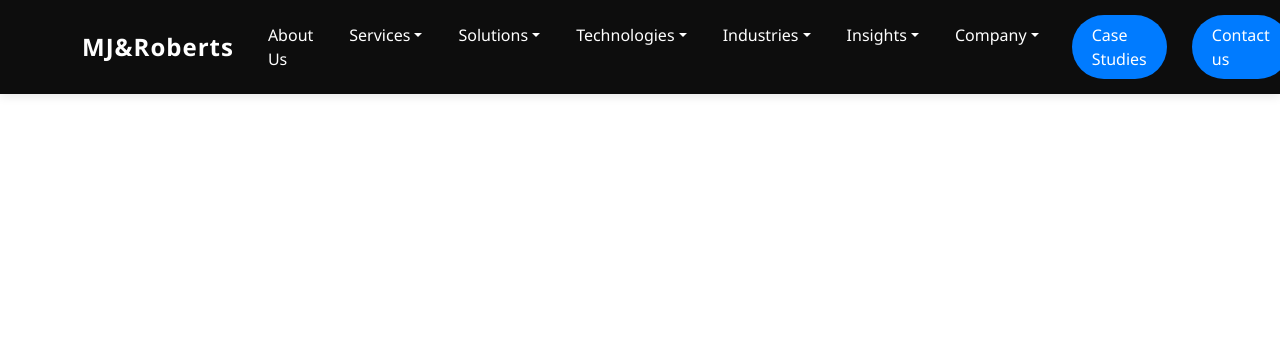
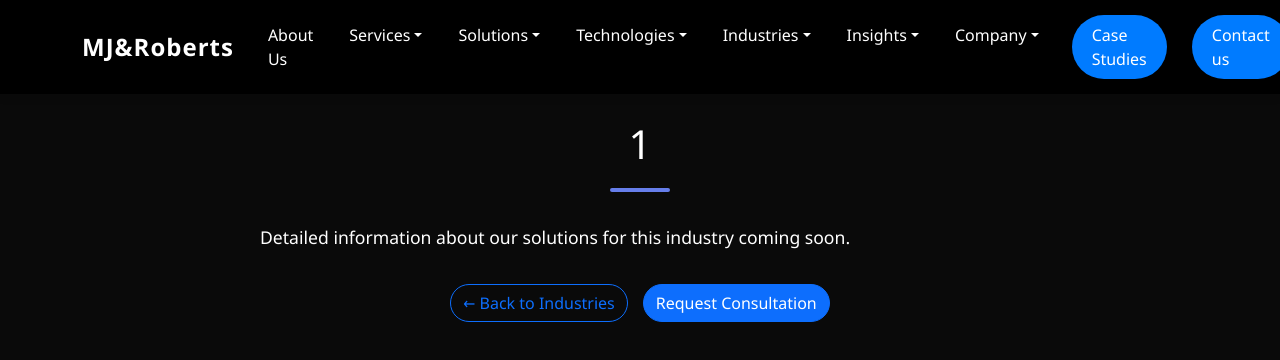
Before and after one commit to brianshitambasi/clone, a React (Create React App) app: page /industries/1 in a window 1280 px wide. Shown: the top 360 px of the page. Built offline with nearby package versions, Linux system fonts and the light colour scheme.

Commit message:
hgjjhjhgf

```diff
--- a/src/App.js
+++ b/src/App.js
@@ -1,4 +1,3 @@
-// App.js
 import React from 'react';
 import { BrowserRouter as Router, Routes, Route } from 'react-router-dom';
 import 'bootstrap/dist/css/bootstrap.min.css';
@@ -9,6 +8,7 @@ import ServicesPage from './components/ServicesPage';
 import SolutionsPage from './components/SolutionsPage';
 import TechnologiesPage from './components/TechnologiesPage';
 import IndustriesPage from './components/IndustriesPage';
+import IndustryDetail from './components/IndustryDetail';  // ADD THIS IMPORT
 import InsightsPage from './components/InsightsPage';
 import CompanyPage from './components/CompanyPage';
 import CaseStudiesPage from './components/CaseStudiesPage';
@@ -29,6 +29,7 @@ function App() {
           <Route path="/solutions" element={<SolutionsPage />} />
           <Route path="/technologies" element={<TechnologiesPage />} />
           <Route path="/industries" element={<IndustriesPage />} />
+          <Route path="/industries/:id" element={<IndustryDetail />} />  {/* ADD THIS ROUTE */}
           <Route path="/insights" element={<InsightsPage />} />
           <Route path="/company" element={<CompanyPage />} />
           <Route path="/case-studies" element={<CaseStudiesPage />} />
--- a/src/components/IndustryDetail.jsx
+++ b/src/components/IndustryDetail.jsx
@@ -1,15 +1,86 @@
 // components/IndustryDetail.jsx
 import React from 'react';
-import { Container, Button } from 'react-bootstrap';
+import { Button } from 'react-bootstrap';
 import { Link, useParams } from 'react-router-dom';
 
 const IndustryDetail = () => {
   const { id } = useParams();
+
+  const industryData = {
+    healthcare: {
+      title: 'Healthcare',
+      description: 'Our healthcare solutions include HIPAA-compliant cloud infrastructure, AI-powered diagnostic tools, electronic health records integration, telemedicine platforms, and real-time patient monitoring systems. We ensure data security while enabling cutting-edge medical technology.',
+      features: ['HIPAA Compliant Cloud', 'AI Diagnostics', 'EHR Integration', 'Telemedicine', 'Patient Monitoring']
+    },
+    finance: {
+      title: 'Finance & Insurance',
+      description: 'We provide enterprise-grade security solutions for financial institutions, including fraud detection algorithms, blockchain integration, secure payment gateways, and regulatory compliance tools for fintech and insurance companies.',
+      features: ['Fraud Detection', 'Blockchain Integration', 'Secure Payments', 'Regulatory Compliance', 'Risk Assessment']
+    },
+    manufacturing: {
+      title: 'Manufacturing & Retail',
+      description: 'Transform your manufacturing and retail operations with IoT sensors, real-time inventory tracking, predictive maintenance, automated warehouses, and hyper-personalized customer experiences powered by AI.',
+      features: ['IoT Integration', 'Supply Chain Optimization', 'Predictive Maintenance', 'Automated Warehouses', 'Personalized Retail']
+    },
+    software: {
+      title: 'Software & Hi-Tech',
+      description: 'Scale your SaaS platform efficiently with our cloud-native solutions, microservices architecture, cost optimization strategies, and performance monitoring tools that help reduce COGS while maintaining high availability.',
+      features: ['Cloud-Native Architecture', 'Microservices', 'Cost Optimization', 'Performance Monitoring', 'Auto-scaling']
+    },
+    professional: {
+      title: 'Professional Services',
+      description: 'Streamline your professional services with automated project management, resource allocation, time tracking, billing systems, and utilization analytics to maximize profitability and efficiency.',
+      features: ['Project Automation', 'Resource Management', 'Time Tracking', 'Automated Billing', 'Utilization Analytics']
+    }
+  };
+
+  const data = industryData[id] || {
+    title: id,
+    description: 'Detailed information about our solutions for this industry coming soon.',
+    features: []
+  };
+
   return (
     <div style={{ paddingTop: '80px', textAlign: 'center', minHeight: '100vh', backgroundColor: '#0a0a0a', color: 'white' }}>
-      <h1>Industry: {id}</h1>
-      <p>Detailed information about {id} industry solutions coming soon.</p>
-      <Button as={Link} to="/industries" variant="primary">Back to Industries</Button>
+      <div style={{ maxWidth: '800px', margin: '0 auto', padding: '40px 20px' }}>
+        <h1 style={{ fontSize: '2.5rem', marginBottom: '20px' }}>{data.title}</h1>
+        <div style={{
+          width: '60px',
+          height: '4px',
+          backgroundColor: '#667eea',
+          margin: '0 auto 30px auto',
+          borderRadius: '2px'
+        }}></div>
+        <p style={{ fontSize: '1.1rem', lineHeight: '1.8', marginBottom: '30px', textAlign: 'left' }}>
+          {data.description}
+        </p>
+
+        {data.features.length > 0 && (
+          <>
+            <h3 style={{ marginBottom: '20px', textAlign: 'left' }}>Key Solutions:</h3>
+            <div style={{ textAlign: 'left', marginBottom: '40px' }}>
+              {data.features.map((feature, idx) => (
+                <div key={idx} style={{
+                  padding: '10px 0',
+                  borderBottom: '1px solid #333',
+                  fontSize: '1rem'
+                }}>
+                  ✓ {feature}
+                </div>
+              ))}
+            </div>
+          </>
+        )}
+
+        <div style={{ display: 'flex', gap: '15px', justifyContent: 'center' }}>
+          <Button as={Link} to="/industries" variant="outline-primary" style={{ borderRadius: '50px' }}>
+            ← Back to Industries
+          </Button>
+          <Button as={Link} to="/contact" variant="primary" style={{ borderRadius: '50px' }}>
+            Request Consultation
+          </Button>
+        </div>
+      </div>
     </div>
   );
 };
```
